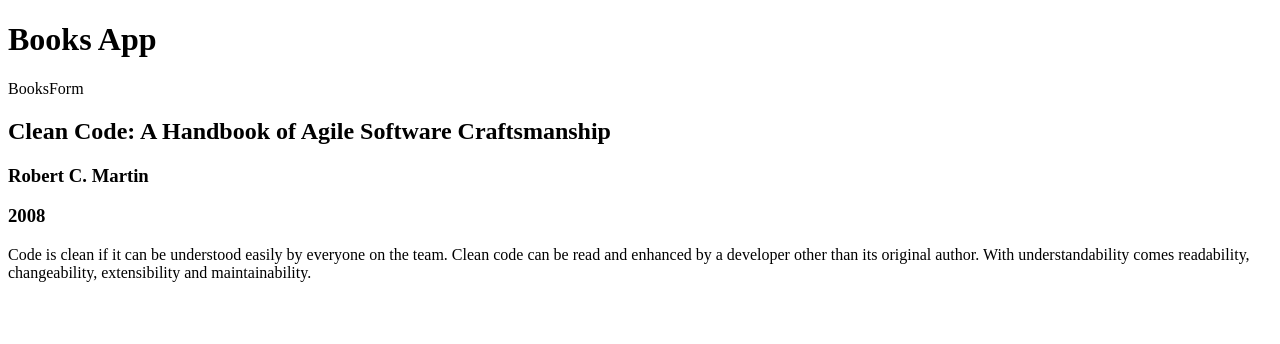
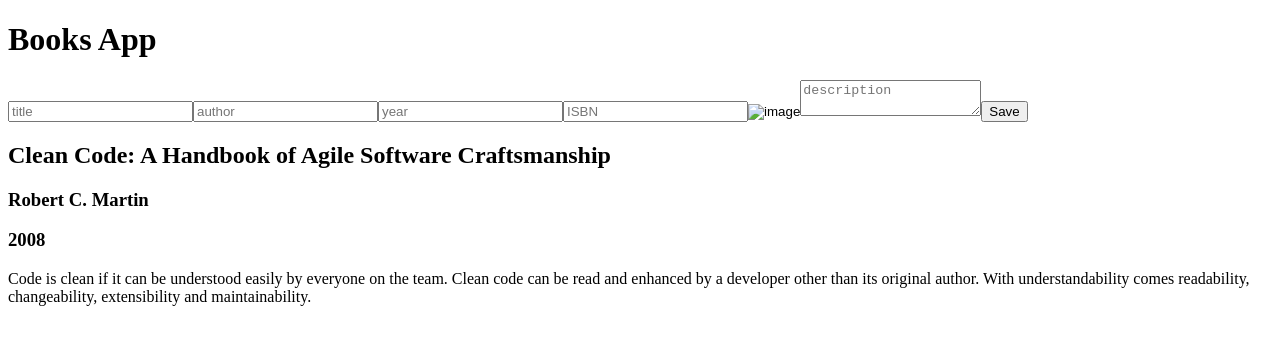
Before and after one commit to celesdv/library-app-cra, a React (Create React App) app: page / in a window 1280 px wide. Shown: the top 344 px of the page. Built offline with nearby package versions, Linux system fonts and the light colour scheme.

Commit message:
:zap: AddBook + uuid

```diff
--- a/package.json
+++ b/package.json
@@ -13,6 +13,7 @@
     "react-redux": "^8.0.4",
     "react-router-dom": "^6.4.1",
     "react-scripts": "5.0.1",
+    "uuid": "^9.0.0",
     "web-vitals": "^2.1.4"
   },
   "scripts": {
--- a/src/components/BooksForm.js
+++ b/src/components/BooksForm.js
@@ -1,7 +1,81 @@
+import { useState } from "react";
+import { useDispatch } from "react-redux";
+import {addBook} from "../features/book/bookSlice";
+import {v4 as uuid} from "uuid";
 
 function BooksForm() {
+  const [book, setBook] = useState({
+    title: "",
+    author: "",
+    year: "",
+    ISBN: "",
+    image: "",
+    description: "",
+  });
 
-  return <div>BooksForm</div>;
+  // Función que permite disparar eventos desde nuestro Slice
+  const dispatch = useDispatch();
+
+  const handleChange = (e) => {
+    // console.log(e.target.name, e.target.value);
+    setBook({
+      ...book,
+      [e.target.name]: e.target.value,
+    });
+  };
+
+  const handleSubmit = (e) => {
+    e.preventDefault();
+    dispatch(addBook({
+        ...book,
+        id: uuid(),
+    }))
+  };
+
+  return (
+    <form onSubmit={handleSubmit}>
+      <input
+        name="title"
+        type="text"
+        placeholder="title"
+        onChange={handleChange}
+      />
+      <input
+        name="author"
+        type="text"
+        placeholder="author"
+        onChange={handleChange}
+      />
+      <input
+        name="year"
+        type="year"
+        placeholder="year"
+        onChange={handleChange}
+      />
+      <input
+        name="ISBN"
+        type="number"
+        placeholder="ISBN"
+        onChange={handleChange}
+      />
+      <input
+        name="image"
+        type="image"
+        placeholder="image"
+        alt="image"
+        onChange={handleChange}
+      />
+
+      <textarea
+        name="description"
+        placeholder="description"
+        onChange={handleChange}
+      ></textarea>
+
+      <button>Save</button>
+    </form>
+  );
 }
 
+// export const { addBook } = bookSlice.actions;
 export default BooksForm;
--- a/src/components/BooksList.js
+++ b/src/components/BooksList.js
@@ -1,15 +1,14 @@
 import React from 'react'
-import { useSelector } from 'react-redux'
+import { useSelector } from "react-redux";
 
 function BooksList() {
-
-  const books = useSelector(state => state.book)
+  const books = useSelector((state) => state.book)
   console.log(books);
 
   return (
     <div>
-      {books.map(book => (
-        <div key={book.ISBN}>
+      {books.map((book) => (
+        <div key={book.id}>
           <h2>{book.title}</h2>
           <h3>{book.author}</h3>
           <h3>{book.year}</h3>
--- a/src/features/book/bookSlice.js
+++ b/src/features/book/bookSlice.js
@@ -2,30 +2,27 @@ import { createSlice } from "@reduxjs/toolkit";
 
 const initialState = [
   {
+    id: "1",
     title: "Clean Code: A Handbook of Agile Software Craftsmanship",
     author: "Robert C. Martin",
     year: "2008",
     image: "",
-    description: "Code is clean if it can be understood easily by everyone on the team. Clean code can be read and enhanced by a developer other than its original author. With understandability comes readability, changeability, extensibility and maintainability.",
-    ISBN: "9780132350884"
-  }
+    description:
+      "Code is clean if it can be understood easily by everyone on the team. Clean code can be read and enhanced by a developer other than its original author. With understandability comes readability, changeability, extensibility and maintainability.",
+    ISBN: "9780132350884",
+  },
 ];
 
 export const bookSlice = createSlice({
   name: "book",
   initialState,
-  reducers: {},
+  reducers: {
+    addBook: (state, action) => {
+      // console.log(state, action);
+      state.push(action.payload);
+    },
+  },
 });
 
-// export const {} = bookSlice.actions
-
+export const { addBook } = bookSlice.actions;
 export default bookSlice.reducer;
-
-
-
-/* o Título
-o Autor/a/es/as
-o Año de publicación
-o Una imagen para la portada
-o Una descripción o reseña del contenido
-o ISBN (Si se encuentra disponible) – Opcional */
```
Also changed, not shown: 1 other file (tests, documents, lock files or other folders).
